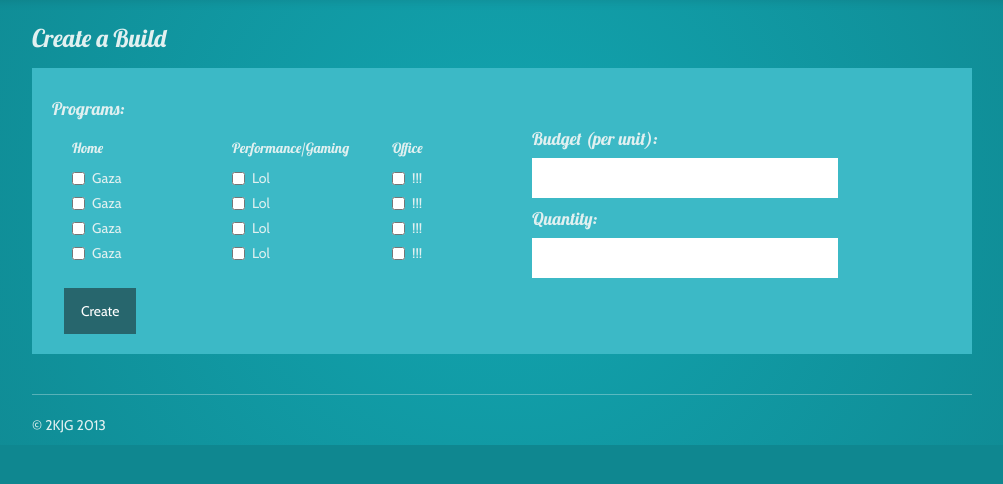
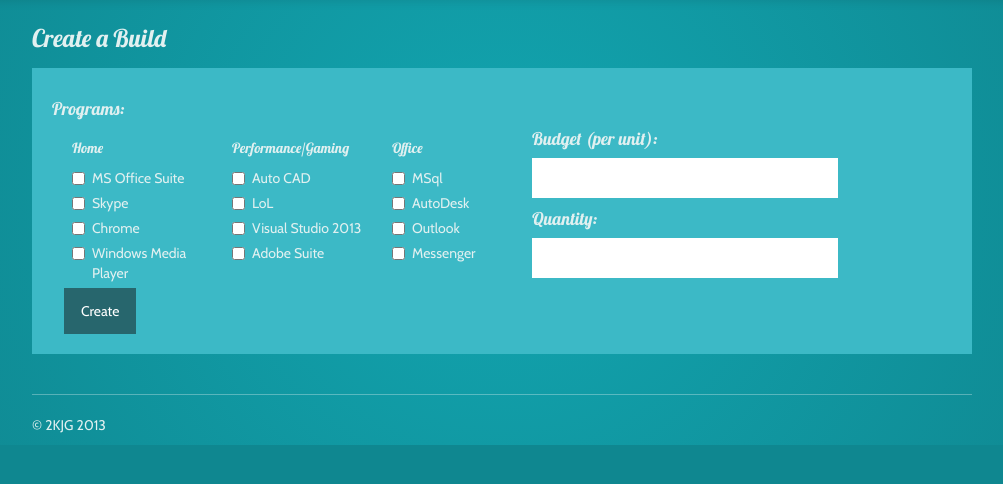
Before and after one commit to carylF/PCB, a Flask app: template app/templates/select_build.html in a window 1280 px wide. Shown: the part 52-536 px from the top of the page, without its empty margins (138-1141 px from the left). Run offline with Flask 2, Linux system fonts and the light colour scheme; the template is opened without the code that fills it, so the values that code supplies are empty; some libraries are stand-ins or nearby versions.

Commit message:
edited select_buil

```diff
--- a/app/templates/select_build.html
+++ b/app/templates/select_build.html
@@ -19,48 +19,48 @@
 <div class="controls span2">
 <h5>Home</h5>
 <label class="checkbox">
-<input type="checkbox" value="option1" id="inlineCheckbox1"> Gaza
+<input type="checkbox" value="option1" id="inlineCheckbox1"> MS Office Suite
 </label>
 <label class="checkbox">
-<input type="checkbox" value="option2" id="inlineCheckbox2"> Gaza
+<input type="checkbox" value="option2" id="inlineCheckbox2"> Skype
 </label>
 <label class="checkbox">
-<input type="checkbox" value="option3" id="inlineCheckbox3"> Gaza
+<input type="checkbox" value="option3" id="inlineCheckbox3"> Chrome
 </label>
 <label class="checkbox">
-<input type="checkbox" value="option3" id="inlineCheckbox3"> Gaza
+<input type="checkbox" value="option3" id="inlineCheckbox3"> Windows Media Player
 </label>
 </div>
 
 <div class="controls span2">
 <h5>Performance/Gaming</h5>
 <label class="checkbox">
-<input type="checkbox" value="option1" id="inlineCheckbox1"> Lol
+<input type="checkbox" value="option1" id="inlineCheckbox1"> Auto CAD
 </label>
 <label class="checkbox">
-<input type="checkbox" value="option2" id="inlineCheckbox2"> Lol
+<input type="checkbox" value="option2" id="inlineCheckbox2"> LoL
 </label>
 <label class="checkbox">
-<input type="checkbox" value="option3" id="inlineCheckbox3"> Lol
+<input type="checkbox" value="option3" id="inlineCheckbox3"> Visual Studio 2013
 </label>
 <label class="checkbox">
-<input type="checkbox" value="option3" id="inlineCheckbox3"> Lol
+<input type="checkbox" value="option3" id="inlineCheckbox3"> Adobe Suite
 </label>
 </div>
 
 <div class="controls span2">
 <h5>Office</h5>
 <label class="checkbox">
-<input type="checkbox" value="option1" id="inlineCheckbox1"> !!!
+<input type="checkbox" value="option1" id="inlineCheckbox1"> MSql
 </label>
 <label class="checkbox">
-<input type="checkbox" value="option2" id="inlineCheckbox2"> !!!
+<input type="checkbox" value="option2" id="inlineCheckbox2"> AutoDesk
 </label>
 <label class="checkbox">
-<input type="checkbox" value="option3" id="inlineCheckbox3"> !!!
+<input type="checkbox" value="option3" id="inlineCheckbox3"> Outlook
 </label>
 <label class="checkbox">
-<input type="checkbox" value="option3" id="inlineCheckbox3"> !!!
+<input type="checkbox" value="option3" id="inlineCheckbox3"> Messenger
 </label>
 </div>
 </div>
@@ -81,7 +81,4 @@
 <button type="button" class="btn btn-inverse">Create</button>
 
 </div>
-
-<script src="js/jquery.js"></script>
-<script src="js/bootstrap.js"></script>
 {% endblock %}
```
